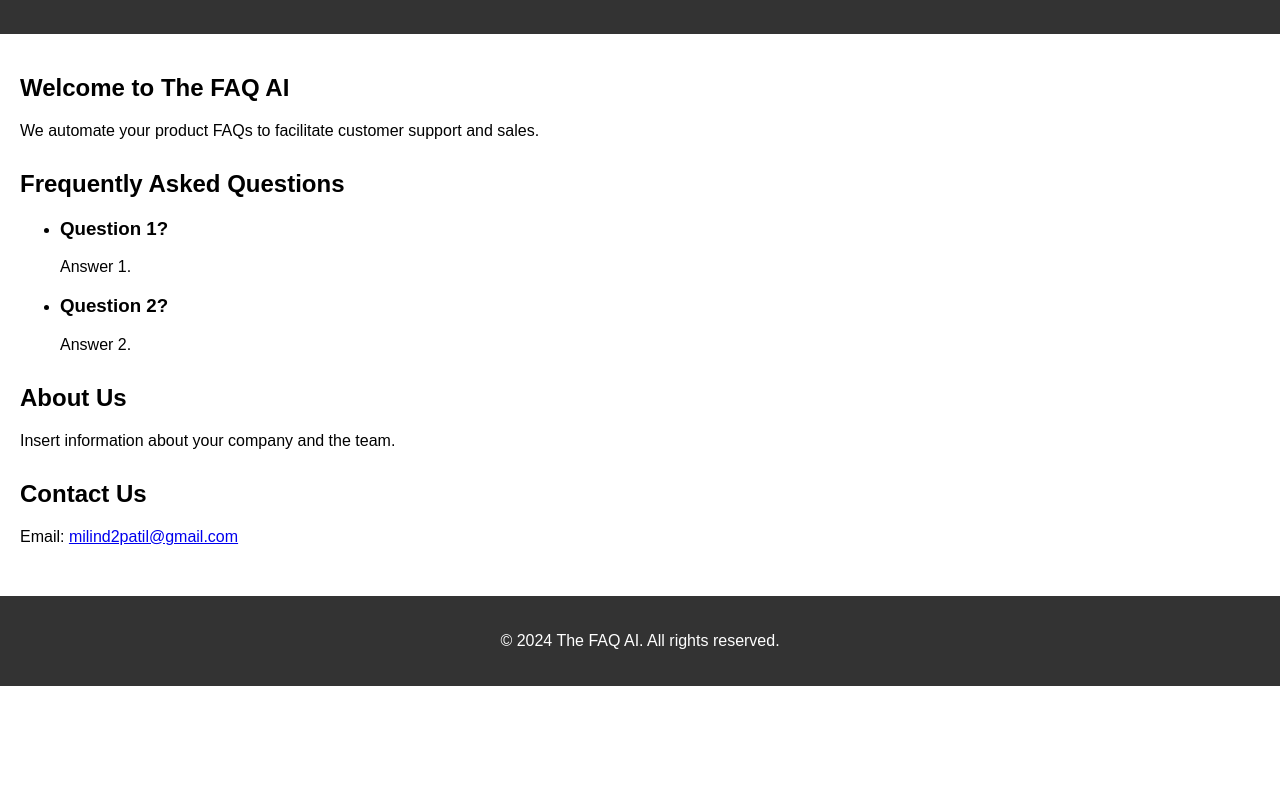
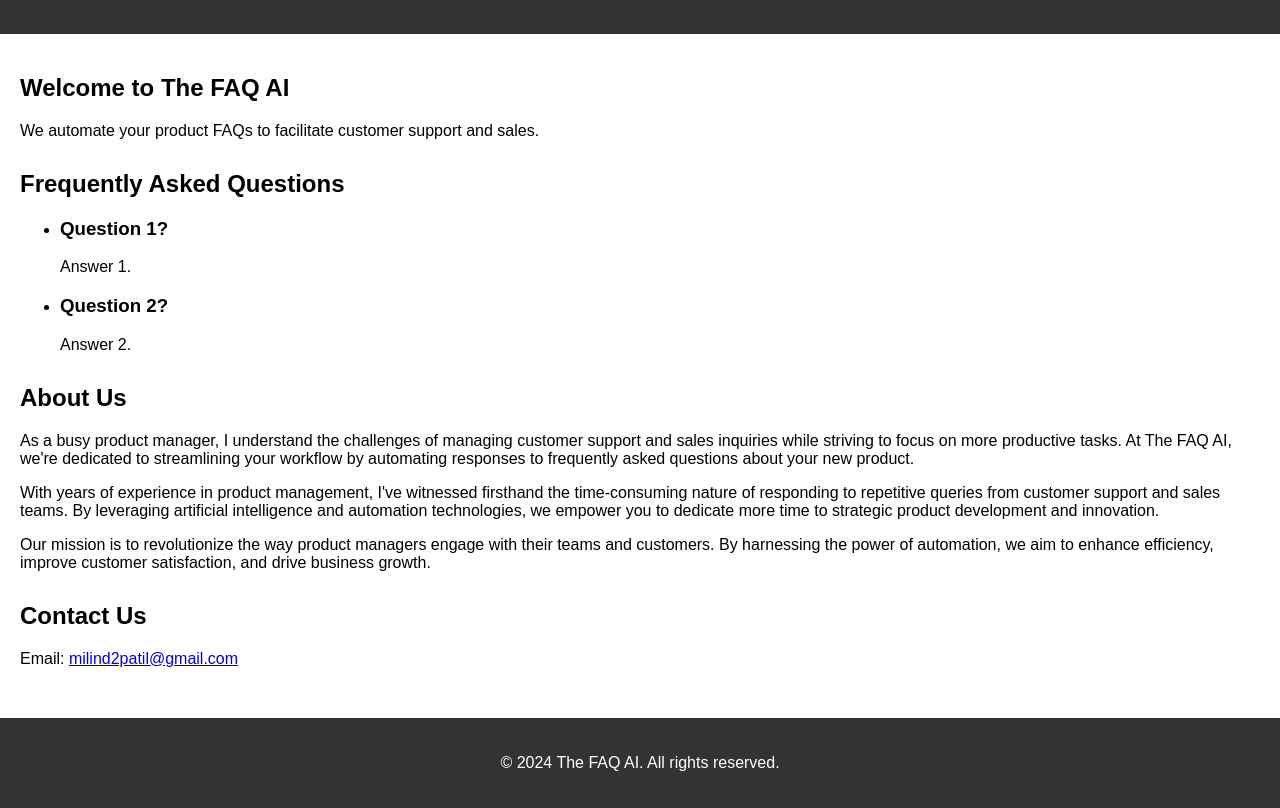
Before and after one commit to milinaire25/thefaqai, a plain HTML site: page index.html in a window 1280 px wide. Shown: the part 120-928 px from the top of the page. Before the commit the page ends 806 px from the top, so only its background shows below. Drawn offline with Linux system fonts and the light colour scheme; a script that the page names is missing.

Commit message:
Update index.html

```diff
--- a/index.html
+++ b/index.html
@@ -42,7 +42,10 @@
 
         <section id="about">
             <h2>About Us</h2>
-            <p>Insert information about your company and the team.</p>
+    <p>As a busy product manager, I understand the challenges of managing customer support and sales inquiries while striving to focus on more productive tasks. At The FAQ AI, we're dedicated to streamlining your workflow by automating responses to frequently asked questions about your new product.</p>
+    <p>With years of experience in product management, I've witnessed firsthand the time-consuming nature of responding to repetitive queries from customer support and sales teams. By leveraging artificial intelligence and automation technologies, we empower you to dedicate more time to strategic product development and innovation.</p>
+    <p>Our mission is to revolutionize the way product managers engage with their teams and customers. By harnessing the power of automation, we aim to enhance efficiency, improve customer satisfaction, and drive business growth.</p>
+
         </section>
 
         <section id="contact">
```
